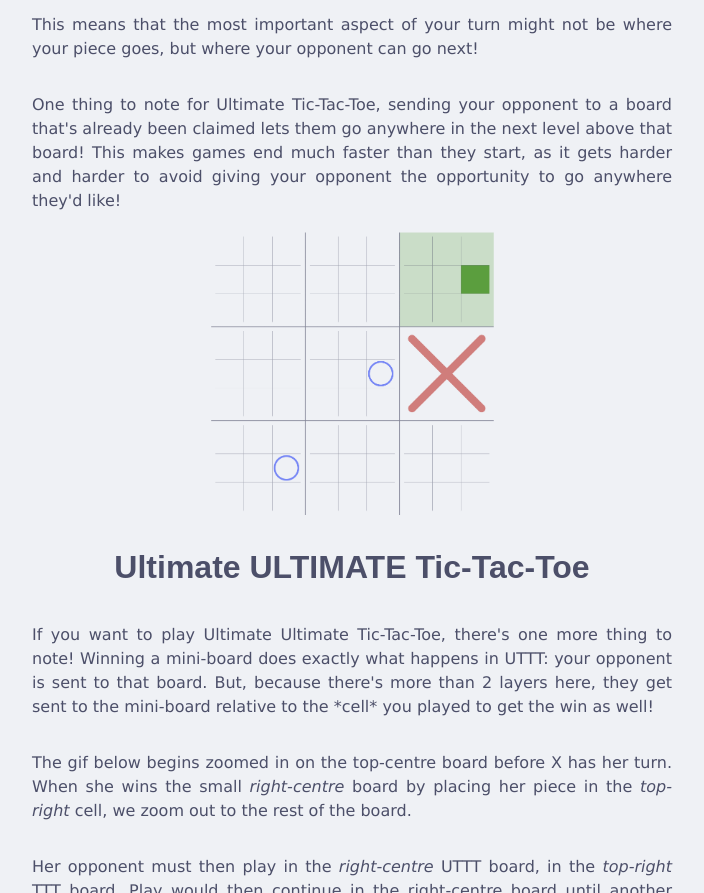
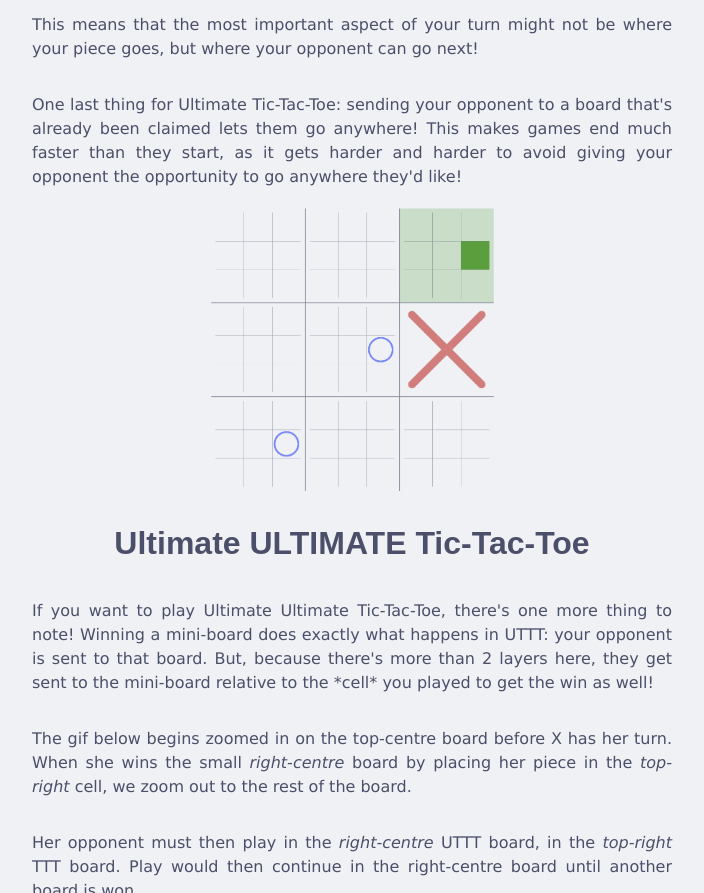
Before and after one commit to ibll/uttt, a website with bundled scripts: page client/index.html in a window 1280 px wide. Shown: the part 912-1805 px from the top of the page, without its empty margins (288-992 px from the left). Built offline with nearby package versions, Linux system fonts and the light colour scheme; no server answers.

Commit message:
tutorial verbiage changes

```diff
--- a/client/index.html
+++ b/client/index.html
@@ -87,10 +87,9 @@
 		</p>
 
 		<p>
-			One thing to note for Ultimate Tic-Tac-Toe, sending your opponent to a board that's already been
-			claimed lets them go anywhere in the next level above that board! This makes games end much
-			faster than they start, as it gets harder and harder to avoid giving your opponent the
-			opportunity to go anywhere they'd like!
+			One last thing for Ultimate Tic-Tac-Toe: sending your opponent to a board that's already been
+			claimed lets them go anywhere! This makes games end much faster than they start, as it gets
+			harder and harder to avoid giving your opponent the opportunity to go anywhere they'd like!
 		</p>
 
 		<picture>
```
Also changed, not shown: README.md.
